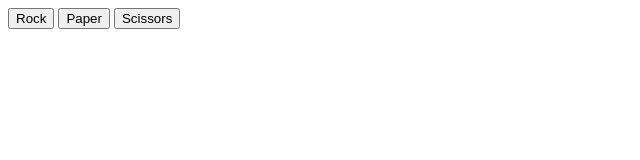
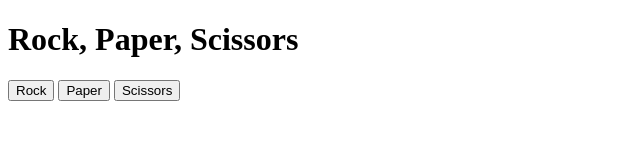
Before and after one commit to ghuseracc/odin-rock-paper-scissors, a plain HTML site: page index.html in a window 1280 px wide. Shown: the whole page, without its empty margins (0-640 px from the left). Drawn offline with Linux system fonts and the light colour scheme.

Commit message:
Add header to index.html

```diff
--- a/index.html
+++ b/index.html
@@ -5,7 +5,7 @@
   <title>Rock Paper Scissors</title>
 </head>
 <body>
-
+  <h1>Rock, Paper, Scissors</h1>
   <div id="container">
     <button id="ROCK">Rock</button>
     <button id="PAPER">Paper</button>
```
